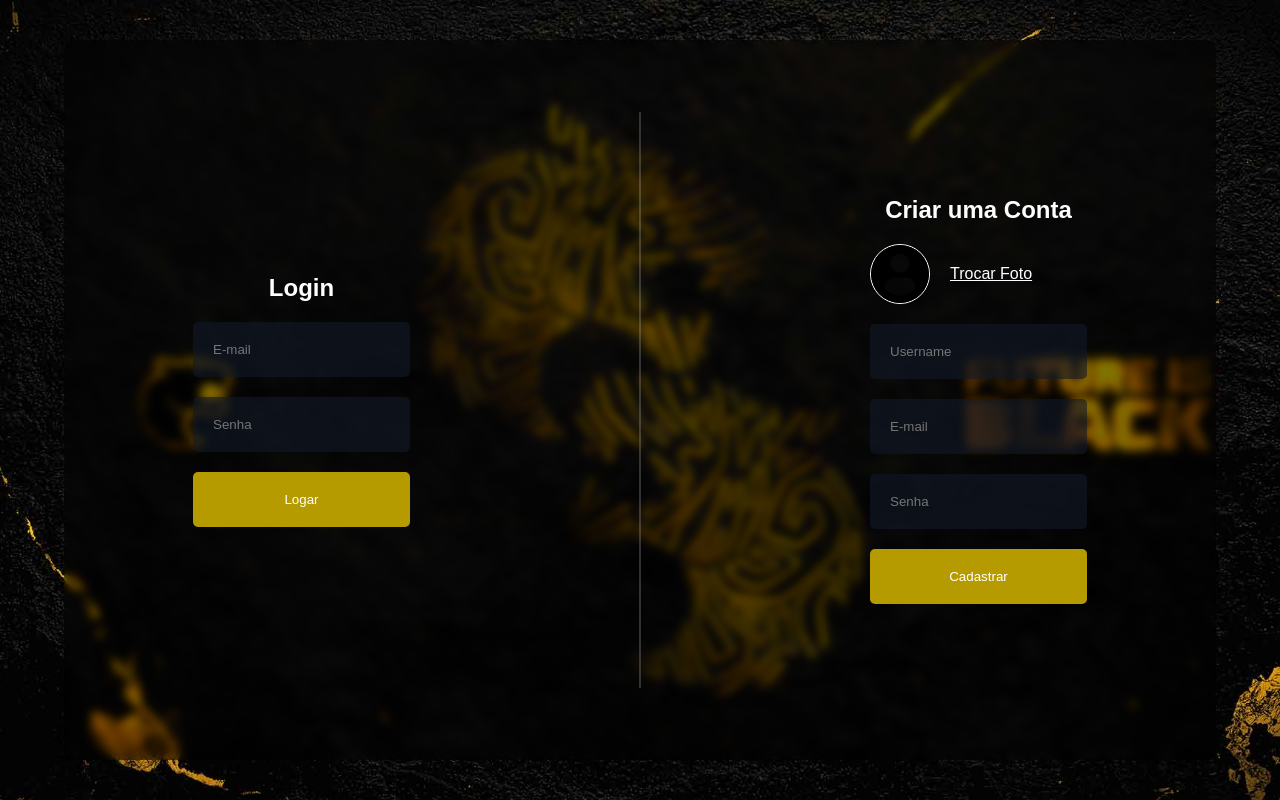
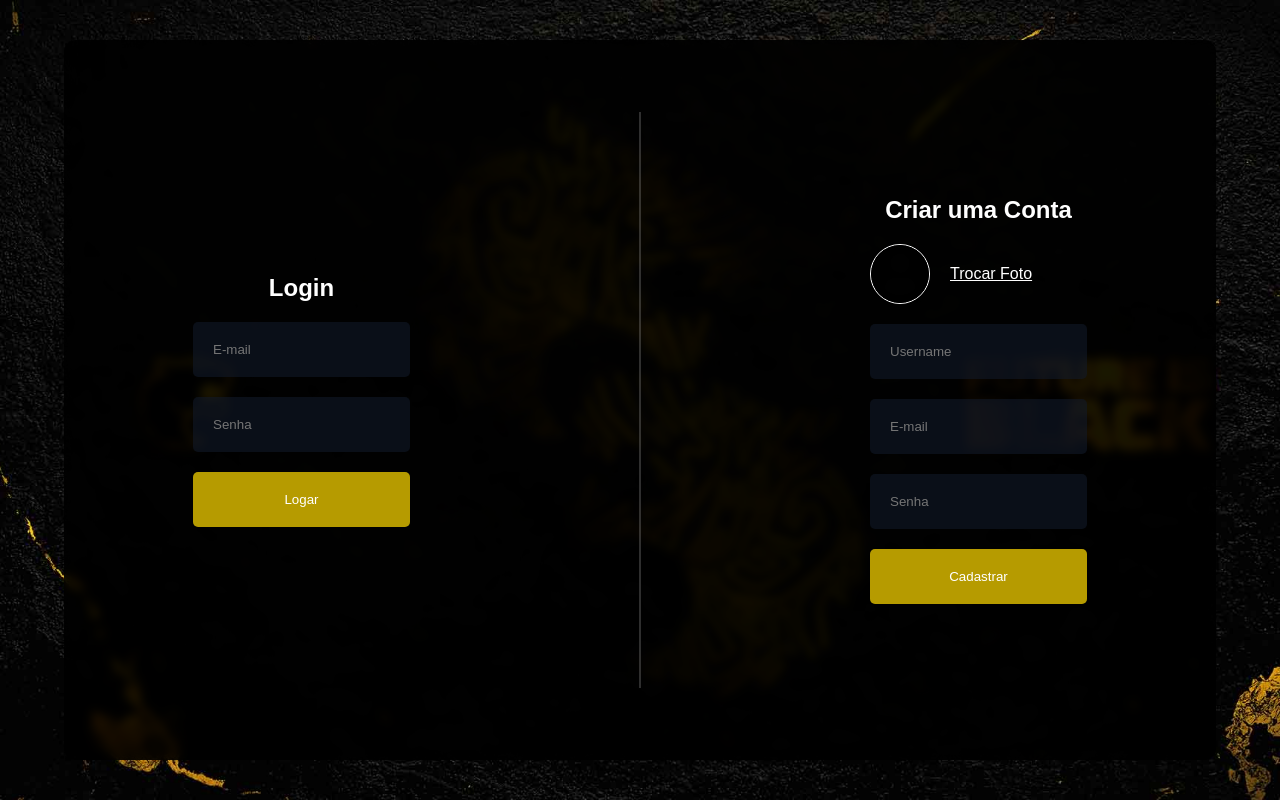
Before and after one commit to DiogoWi/web-chat-furia, a React (Vite) app in the folder client/: page / in a window 1280 px wide. Built offline with nearby package versions, Linux system fonts and the light colour scheme; no server answers.

Commit message:
deixando o background mais escuro

```diff
--- a/client/src/App.css
+++ b/client/src/App.css
@@ -1,7 +1,7 @@
 .container {
   width: 90vw;
   height: 90vh;
-  background-color: rgba(0, 0, 0, 0.5);
+  background-color: rgba(0, 0, 0, 0.9);
   border-radius: 12px;
   backdrop-filter: blur(5px) saturate(180%);
   display: flex;
```
